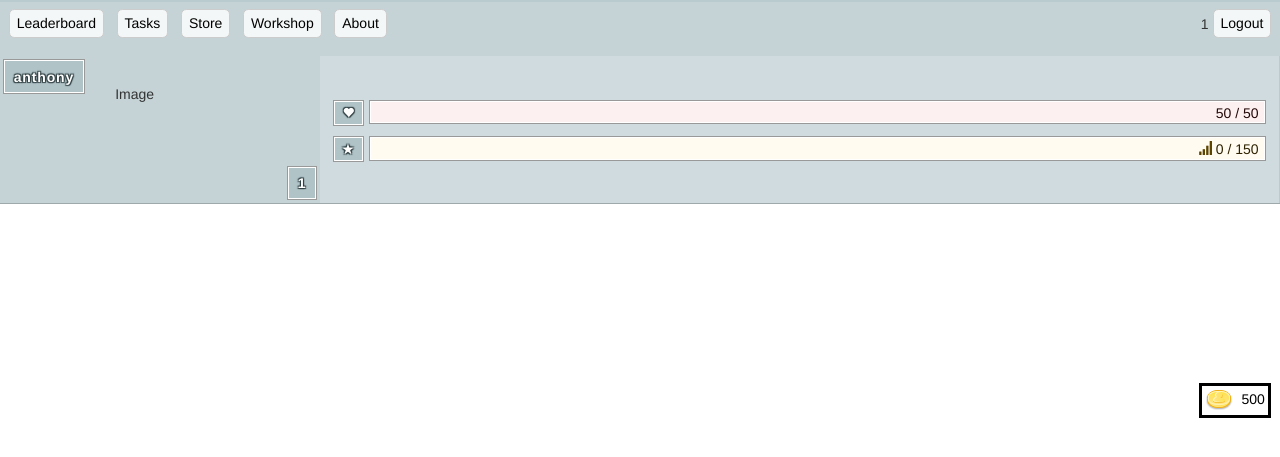
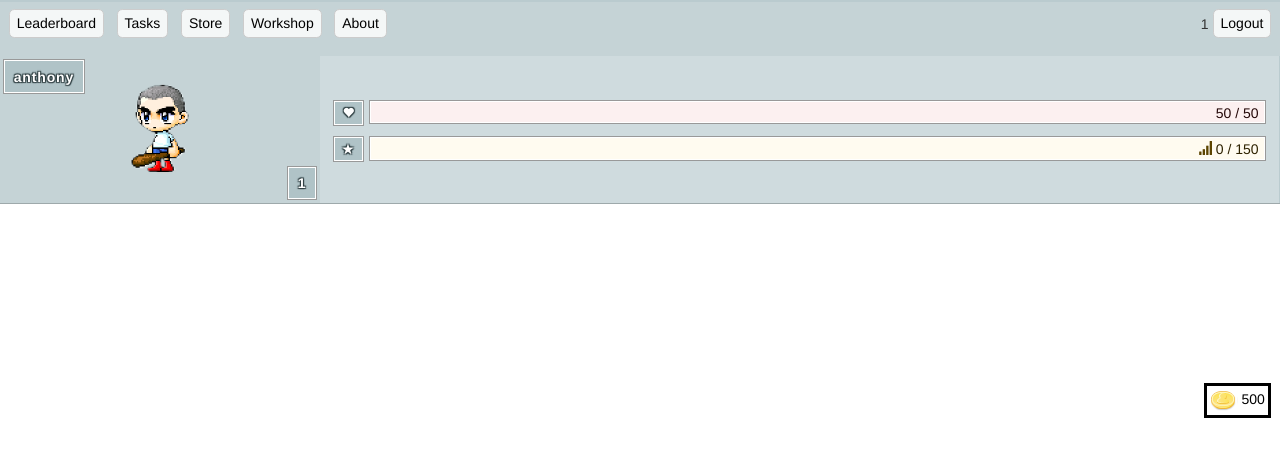
Before and after one commit to aliang8/TeamLAJICK, a Flask app: page /1 in a window 1280 px wide. Shown: the top 457 px of the page. Run offline with Flask 2, Linux system fonts and the light colour scheme; a user stored in the database is signed in; data comes from the database, SQL or seed files in the repository; some libraries are stand-ins or nearby versions.

Commit message:
added avatar

```diff
--- a/static/life.css
+++ b/static/life.css
@@ -46,12 +46,16 @@
 .shop_gold{
 	background-image: url(sprites/gold_coin.png);
 	background-position: -1730px, -1135px;
-	width: 32px;
+	width: 27px;
 	height: 22px;
 	vertical-align: top;
 	display: inline-block;
 }
 
+.avatar{
+	margin-left: 130px;
+	height: 90px;
+}
 /* TEXT BUBBLES */
 .text{
 	border: 5px solid #c3d1d6;
--- a/templates/dashboard.html
+++ b/templates/dashboard.html
@@ -99,7 +99,7 @@
             <div class="herobox-wrap main-herobox">
                 <figure class="herobox">
                     <div class="avatar-name">{{userInfo[0]}}</div>
-                    <div class="character-sprites">Image</div>
+                    <img src="/static/sprites/user.png" alt="Image" class="avatar">
                     <div class="avatar-level">
                         <span>{{userInfo[2]}}</span>
                     </div>
```
Also changed, not shown: static/sprites/gold_coin.png, static/sprites/user.png (added).
